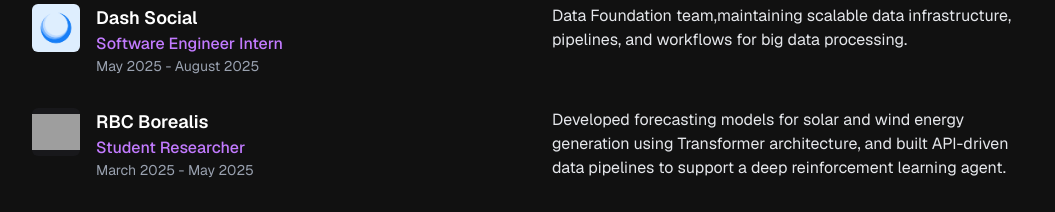
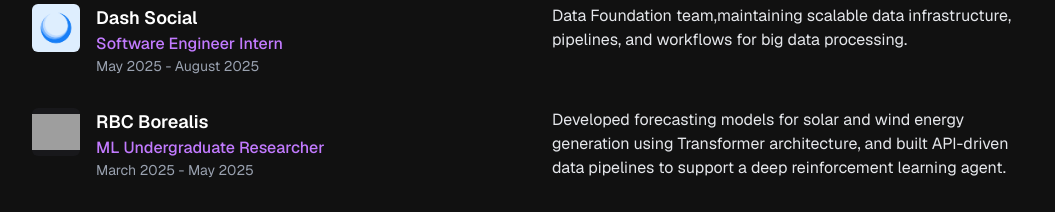
Before and after one commit to Luthiraa/v2, a Next.js app: page / in a window 1280 px wide. Shown: the part 1100-1312 px from the top of the page, without its empty margins (112-1167 px from the left). Built offline with nearby package versions, Linux system fonts and the light colour scheme; grey boxes are pictures that could not be loaded.

Commit message:
Update job title from "Student Researcher" to "ML Undergraduate Researcher" for accuracy

```diff
--- a/src/app/page.js
+++ b/src/app/page.js
@@ -122,7 +122,7 @@
                     <img src="/images/borealis.jpg" alt="Borealis" className="w-12 h-12 rounded-md bg-[#18181b] object-contain" />
                     <div>
                       <div className="font-semibold text-lg">RBC Borealis</div>
-                      <a href="https://rbcborealis.com/lets-solve-it/" className="text-purple-400 font-medium hover:underline">Student Researcher</a>
+                      <a href="https://rbcborealis.com/lets-solve-it/" className="text-purple-400 font-medium hover:underline">ML Undergraduate Researcher</a>
                       <div className="text-sm text-gray-400">March 2025 - May 2025</div>
                     </div>
                   </div>
```
